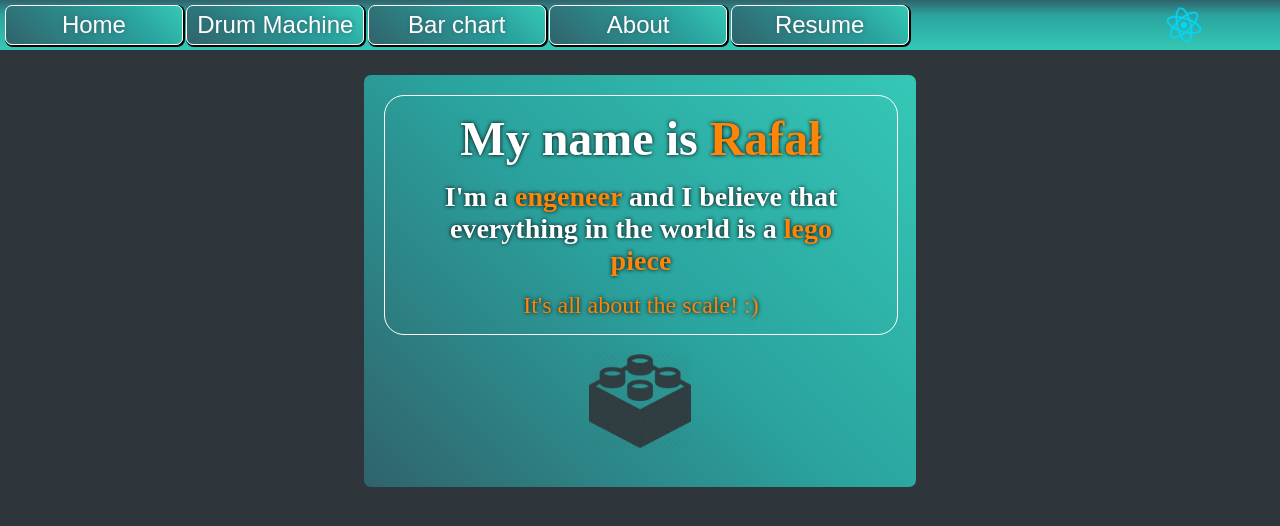
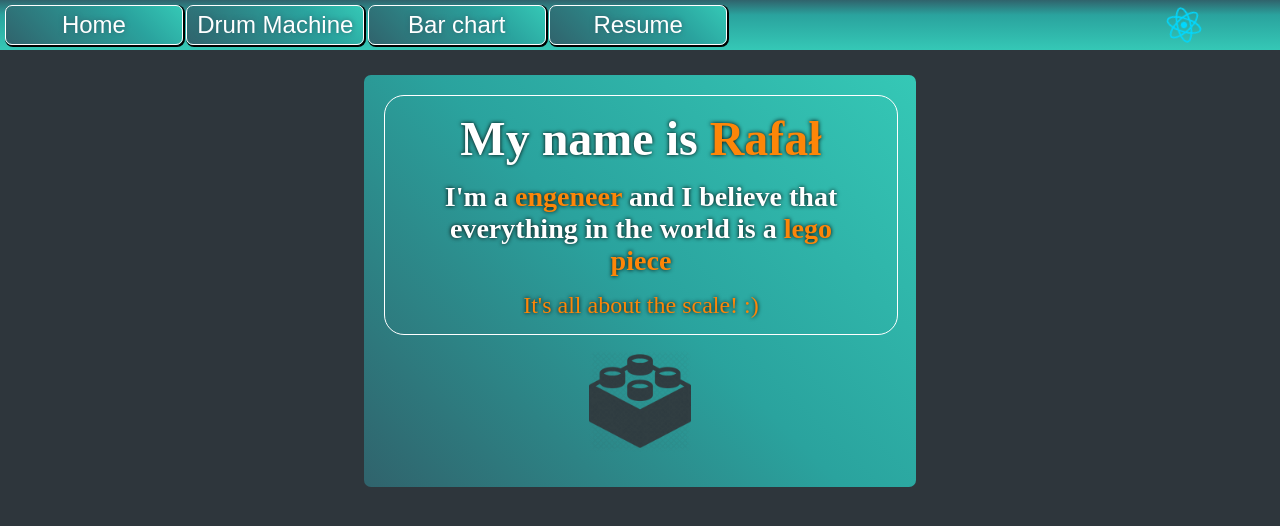
Before and after one commit to RafalBilinski/MyFirstProject, a React (Vite) app in the folder Sandbox/: page / in a window 1280 px wide. Shown: the top 526 px of the page. Built offline with nearby package versions, Linux system fonts and the light colour scheme.

Commit message:
"Added two new resumes in PDF format, About btn deleted from the main page, and the Resume button is now a link to the resume"

```diff
--- a/Sandbox/src/components/Resume/Resume_EN.jsx
+++ b/Sandbox/src/components/Resume/Resume_EN.jsx
@@ -77,7 +77,7 @@ const Resume = () => {
           </section>
 
           <section className="widget">
-            <a className="widget-link" href="../../assets/Rafal Bilinski resume.pdf" download="">Download Resume</a>
+            <a className="widget-link" href="../../assets/My Resume - Rafal Bilinski.pdf" download="">Download Resume</a>
           </section>
 
           <section className="rodo">
--- a/Sandbox/src/main.jsx
+++ b/Sandbox/src/main.jsx
@@ -11,7 +11,6 @@ const navbarItems = [
   { id: "home", name: "Home", component: null },
   { id: "drum-machine", name: "Drum Machine", component: "DrumPads" },
   { id: "bar-chart", name: "Bar chart", component: "BarChart" },
-  { id: "about", name: "About", component: null },
   { id: "resume", name: "Resume", component: "Resume" },
 ];
 
```
Also changed, not shown: 2 other files (tests, documents, lock files or other folders).
